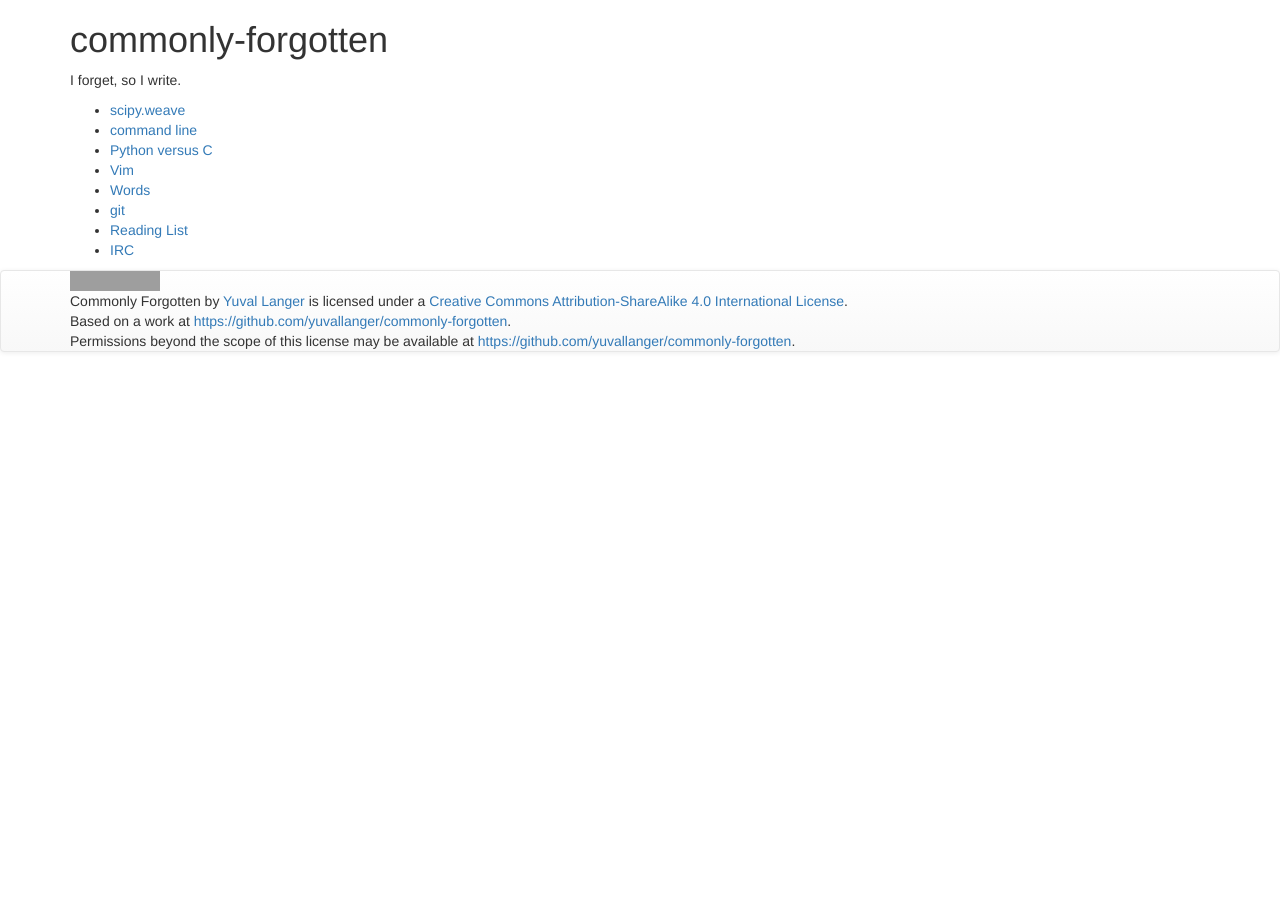
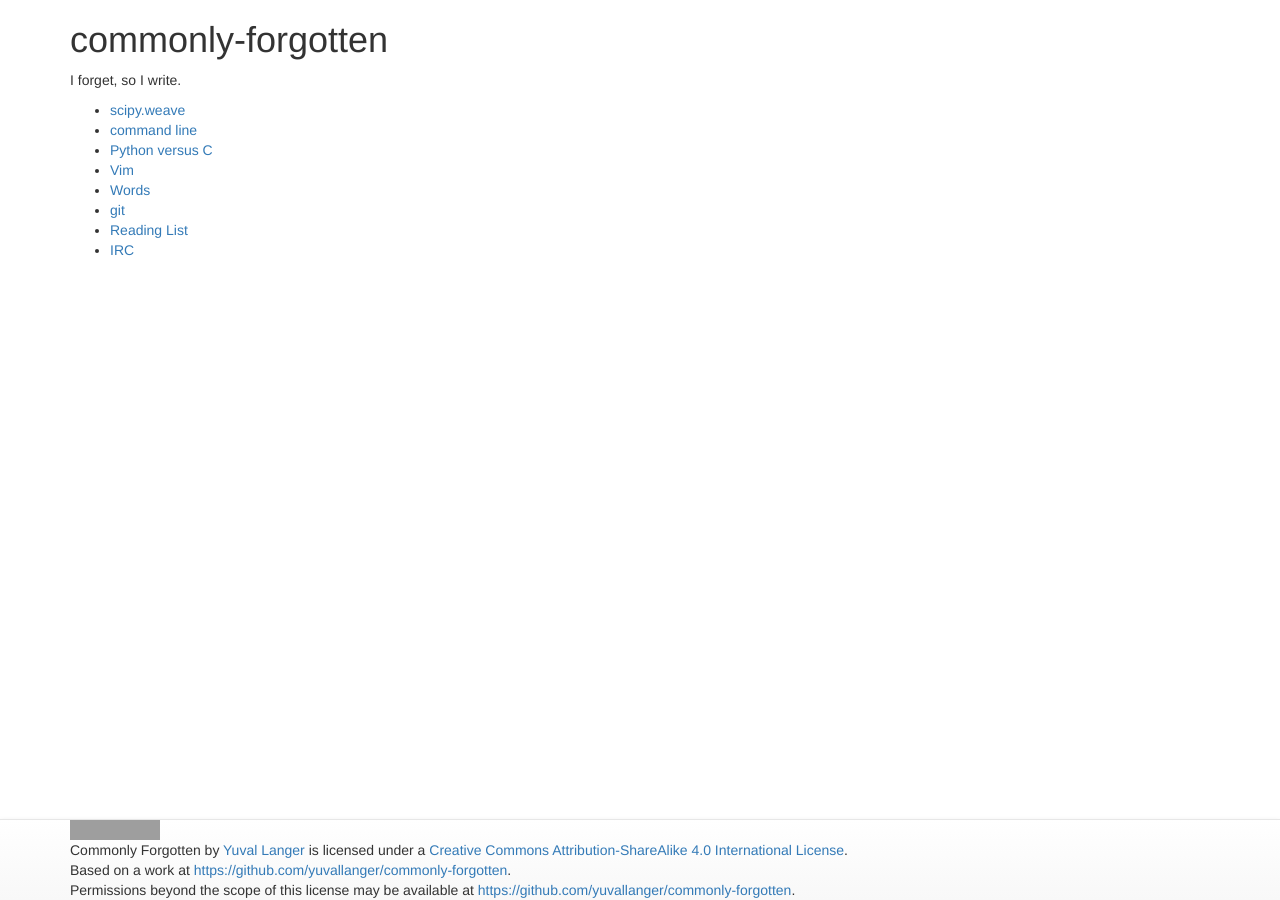
Before and after one commit to yuvallanger/yuvallanger.github.io, a Jekyll site: the page built from index.md, in a window 1280 px wide. Built offline with Jekyll 4.4.1, drawn with Linux system fonts in a browser that asks for light colours; nearby versions of some CDN libraries; grey boxes are pictures that could not be loaded.

Commit message:
Adding padding to navbar-fixed-bottom

```diff
--- a/_layouts/default.html
+++ b/_layouts/default.html
@@ -7,6 +7,8 @@
 
     <!-- Optional theme -->
     <link rel="stylesheet" href="//netdna.bootstrapcdn.com/bootstrap/3.0.3/css/bootstrap-theme.min.css">
+
+    <style>body { padding-bottom: 70px; }</style>
   </head>
 
   <body>
@@ -23,7 +25,7 @@
     <!-- Latest compiled and minified JavaScript -->
     <script src="//netdna.bootstrapcdn.com/bootstrap/3.0.3/js/bootstrap.min.js"></script>
 
-    <div class="navbar navbar-default">
+    <div class="navbar navbar-default navbar-fixed-bottom">
       <div class="container">
         <a rel="license" href="http://creativecommons.org/licenses/by-sa/4.0/"><img alt="Creative Commons License" style="border-width:0" src="http://i.creativecommons.org/l/by-sa/4.0/88x31.png" /></a><br /><span xmlns:dct="http://purl.org/dc/terms/" property="dct:title">Commonly Forgotten</span> by <a xmlns:cc="http://creativecommons.org/ns#" href="http://yuvallanger.github.io/commonly-forgotten" property="cc:attributionName" rel="cc:attributionURL">Yuval Langer</a> is licensed under a <a rel="license" href="http://creativecommons.org/licenses/by-sa/4.0/">Creative Commons Attribution-ShareAlike 4.0 International License</a>.<br />Based on a work at <a xmlns:dct="http://purl.org/dc/terms/" href="https://github.com/yuvallanger/commonly-forgotten" rel="dct:source">https://github.com/yuvallanger/commonly-forgotten</a>.<br />Permissions beyond the scope of this license may be available at <a xmlns:cc="http://creativecommons.org/ns#" href="https://github.com/yuvallanger/commonly-forgotten" rel="cc:morePermissions">https://github.com/yuvallanger/commonly-forgotten</a>.
       </div> <!-- container-->
```
